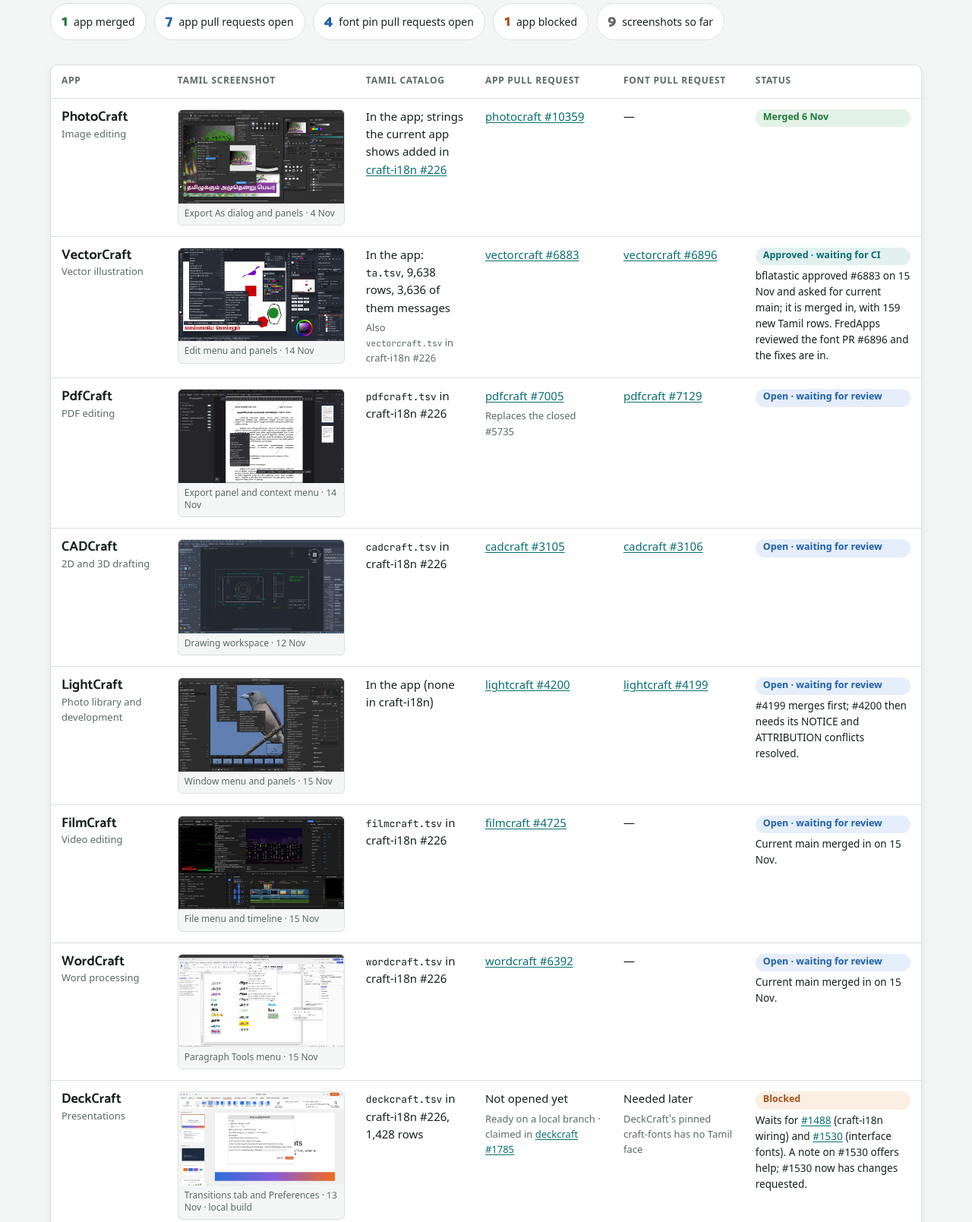
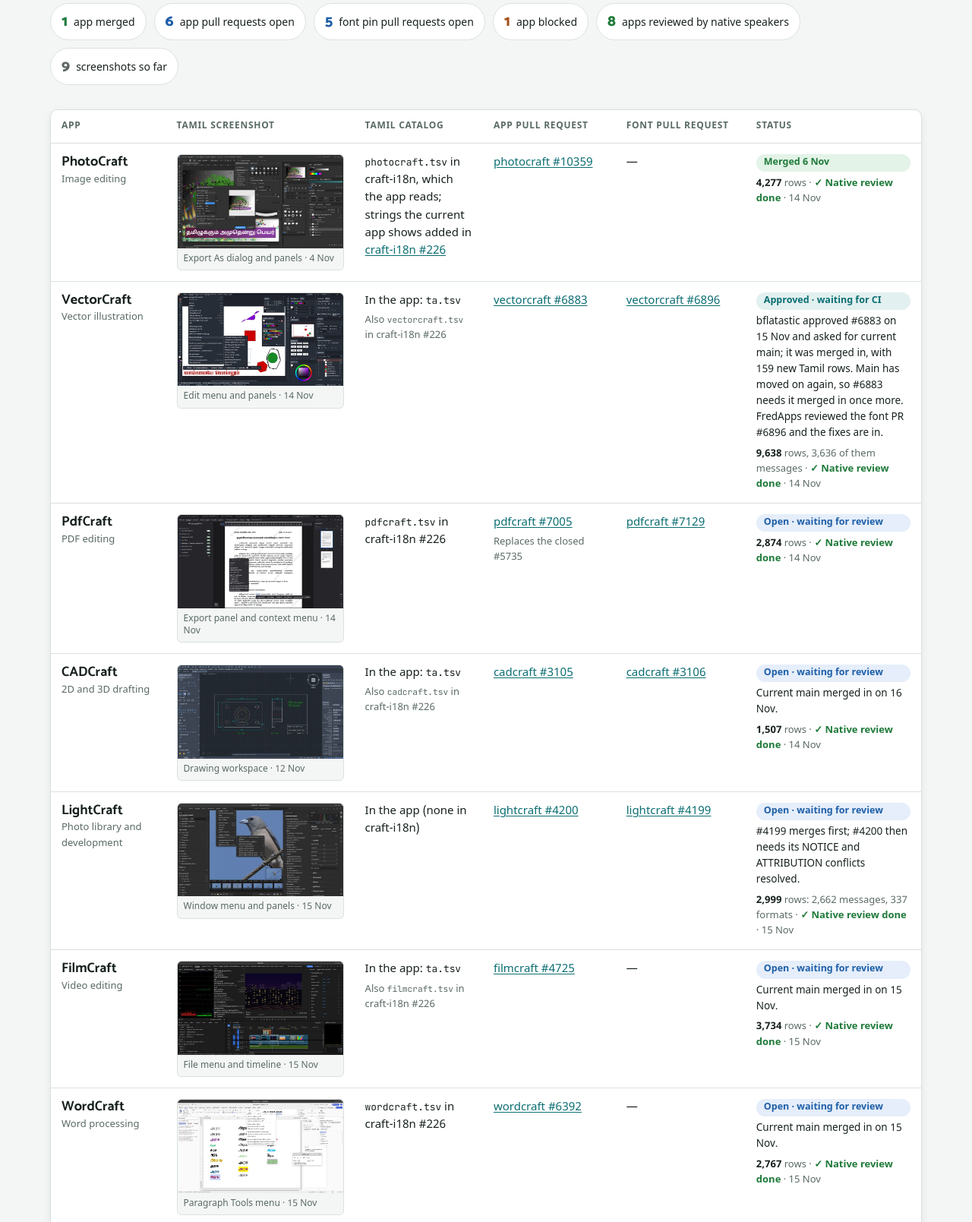
Before and after one commit to newsbaba24x7/artcraft-tamil, a plain HTML site: page index.html in a window 1280 px wide. Shown: the part 209-1818 px from the top of the page at 76% size. Drawn offline with Linux system fonts and the light colour scheme; a web font is replaced by a local one.

Commit message:
Rows translated and native review for each app
LightCraft and WordCraft reviews recorded; CADCraft has current main; VectorCraft needs main again.

```diff
--- a/index.html
+++ b/index.html
@@ -152,6 +152,10 @@ td li + li { margin-top: 2px; }
 .pill.quiet { color: var(--quiet); background: var(--quiet-bg); }
 .status { display: grid; gap: 6px; min-width: 200px; max-width: 260px; }
 .status p { margin: 0; font-size: 13.5px; }
+.status .facts { color: var(--muted); font-size: 13px; }
+.facts b { color: var(--ink); font-variant-numeric: tabular-nums; }
+.facts .rv { color: var(--merged); font-weight: 600; }
+.facts .rv.next { color: var(--quiet); }
 
 /* Notes */
 .notes { display: grid; grid-template-columns: repeat(auto-fit, minmax(300px, 1fr)); gap: 16px; }
@@ -206,9 +210,10 @@ dialog img { display: block; width: 100%; height: auto; max-height: 82vh; object
     <p class="lede">Where each Craft app's Tamil interface stands: the catalog in craft-i18n, the pull request that switches Tamil on in the app, the craft-fonts pin that brings Noto Sans Tamil, and a screenshot of the app running in Tamil where one exists.</p>
     <div class="summary" aria-label="Summary">
       <span class="chip merged"><b>1</b> app merged</span>
-      <span class="chip open"><b>7</b> app pull requests open</span>
-      <span class="chip open"><b>4</b> font pin pull requests open</span>
+      <span class="chip open"><b>6</b> app pull requests open</span>
+      <span class="chip open"><b>5</b> font pin pull requests open</span>
       <span class="chip blocked"><b>1</b> app blocked</span>
+      <span class="chip merged"><b>8</b> apps reviewed by native speakers</span>
       <span class="chip quiet"><b>9</b> screenshots so far</span>
     </div>
   </header>
@@ -234,10 +239,10 @@ dialog img { display: block; width: 100%; height: auto; max-height: 82vh; object
               <span class="cap">Export As dialog and panels · 4 Nov</span>
             </button>
           </td>
-          <td data-label="Tamil catalog">In the app; strings the current app shows added in <a href="https://github.com/storytold/craft-i18n/pull/226">craft-i18n #226</a></td>
+          <td data-label="Tamil catalog"><span class="mono">photocraft.tsv</span> in craft-i18n, which the app reads; strings the current app shows added in <a href="https://github.com/storytold/craft-i18n/pull/226">craft-i18n #226</a></td>
           <td data-label="App pull request"><a href="https://github.com/storytold/photocraft/pull/10359">photocraft #10359</a></td>
           <td data-label="Font pull request">—</td>
-          <td data-label="Status"><div class="status"><span class="pill merged">Merged 6 Nov</span></div></td>
+          <td data-label="Status"><div class="status"><span class="pill merged">Merged 6 Nov</span><p class="facts"><b>4,277</b> rows · <span class="rv">✓ Native review done</span> · 14 Nov</p></div></td>
         </tr>
 
         <tr>
@@ -248,10 +253,10 @@ dialog img { display: block; width: 100%; height: auto; max-height: 82vh; object
               <span class="cap">Edit menu and panels · 14 Nov</span>
             </button>
           </td>
-          <td data-label="Tamil catalog">In the app: <span class="mono">ta.tsv</span>, 9,638 rows, 3,636 of them messages<div class="cell-note">Also <span class="mono">vectorcraft.tsv</span> in craft-i18n #226</div></td>
+          <td data-label="Tamil catalog">In the app: <span class="mono">ta.tsv</span><div class="cell-note">Also <span class="mono">vectorcraft.tsv</span> in craft-i18n #226</div></td>
           <td data-label="App pull request"><a href="https://github.com/storytold/vectorcraft/pull/6883">vectorcraft #6883</a></td>
           <td data-label="Font pull request"><a href="https://github.com/storytold/vectorcraft/pull/6896">vectorcraft #6896</a></td>
-          <td data-label="Status"><div class="status"><span class="pill review">Approved · waiting for CI</span><p>bflatastic approved #6883 on 15 Nov and asked for current main; it is merged in, with 159 new Tamil rows. FredApps reviewed the font PR #6896 and the fixes are in.</p></div></td>
+          <td data-label="Status"><div class="status"><span class="pill review">Approved · waiting for CI</span><p>bflatastic approved #6883 on 15 Nov and asked for current main; it was merged in, with 159 new Tamil rows. Main has moved on again, so #6883 needs it merged in once more. FredApps reviewed the font PR #6896 and the fixes are in.</p><p class="facts"><b>9,638</b> rows, 3,636 of them messages · <span class="rv">✓ Native review done</span> · 14 Nov</p></div></td>
         </tr>
 
         <tr>
@@ -265,7 +270,7 @@ dialog img { display: block; width: 100%; height: auto; max-height: 82vh; object
           <td data-label="Tamil catalog"><span class="mono">pdfcraft.tsv</span> in craft-i18n #226</td>
           <td data-label="App pull request"><a href="https://github.com/storytold/pdfcraft/pull/7005">pdfcraft #7005</a><div class="cell-note">Replaces the closed #5735</div></td>
           <td data-label="Font pull request"><a href="https://github.com/storytold/pdfcraft/pull/7129">pdfcraft #7129</a></td>
-          <td data-label="Status"><div class="status"><span class="pill open">Open · waiting for review</span></div></td>
+          <td data-label="Status"><div class="status"><span class="pill open">Open · waiting for review</span><p class="facts"><b>2,874</b> rows · <span class="rv">✓ Native review done</span> · 14 Nov</p></div></td>
         </tr>
 
         <tr>
@@ -276,10 +281,10 @@ dialog img { display: block; width: 100%; height: auto; max-height: 82vh; object
               <span class="cap">Drawing workspace · 12 Nov</span>
             </button>
           </td>
-          <td data-label="Tamil catalog"><span class="mono">cadcraft.tsv</span> in craft-i18n #226</td>
+          <td data-label="Tamil catalog">In the app: <span class="mono">ta.tsv</span><div class="cell-note">Also <span class="mono">cadcraft.tsv</span> in craft-i18n #226</div></td>
           <td data-label="App pull request"><a href="https://github.com/storytold/cadcraft/pull/3105">cadcraft #3105</a></td>
           <td data-label="Font pull request"><a href="https://github.com/storytold/cadcraft/pull/3106">cadcraft #3106</a></td>
-          <td data-label="Status"><div class="status"><span class="pill open">Open · waiting for review</span></div></td>
+          <td data-label="Status"><div class="status"><span class="pill open">Open · waiting for review</span><p>Current main merged in on 16 Nov.</p><p class="facts"><b>1,507</b> rows · <span class="rv">✓ Native review done</span> · 14 Nov</p></div></td>
         </tr>
 
         <tr>
@@ -293,7 +298,7 @@ dialog img { display: block; width: 100%; height: auto; max-height: 82vh; object
           <td data-label="Tamil catalog">In the app (none in craft-i18n)</td>
           <td data-label="App pull request"><a href="https://github.com/storytold/lightcraft/pull/4200">lightcraft #4200</a></td>
           <td data-label="Font pull request"><a href="https://github.com/storytold/lightcraft/pull/4199">lightcraft #4199</a></td>
-          <td data-label="Status"><div class="status"><span class="pill open">Open · waiting for review</span><p>#4199 merges first; #4200 then needs its NOTICE and ATTRIBUTION conflicts resolved.</p></div></td>
+          <td data-label="Status"><div class="status"><span class="pill open">Open · waiting for review</span><p>#4199 merges first; #4200 then needs its NOTICE and ATTRIBUTION conflicts resolved.</p><p class="facts"><b>2,999</b> rows: 2,662 messages, 337 formats · <span class="rv">✓ Native review done</span> · 15 Nov</p></div></td>
         </tr>
 
         <tr>
@@ -304,10 +309,10 @@ dialog img { display: block; width: 100%; height: auto; max-height: 82vh; object
               <span class="cap">File menu and timeline · 15 Nov</span>
             </button>
           </td>
-          <td data-label="Tamil catalog"><span class="mono">filmcraft.tsv</span> in craft-i18n #226</td>
+          <td data-label="Tamil catalog">In the app: <span class="mono">ta.tsv</span><div class="cell-note">Also <span class="mono">filmcraft.tsv</span> in craft-i18n #226</div></td>
           <td data-label="App pull request"><a href="https://github.com/storytold/filmcraft/pull/4725">filmcraft #4725</a></td>
           <td data-label="Font pull request">—</td>
-          <td data-label="Status"><div class="status"><span class="pill open">Open · waiting for review</span><p>Current main merged in on 15 Nov.</p></div></td>
+          <td data-label="Status"><div class="status"><span class="pill open">Open · waiting for review</span><p>Current main merged in on 15 Nov.</p><p class="facts"><b>3,734</b> rows · <span class="rv">✓ Native review done</span> · 15 Nov</p></div></td>
         </tr>
 
         <tr>
@@ -321,7 +326,7 @@ dialog img { display: block; width: 100%; height: auto; max-height: 82vh; object
           <td data-label="Tamil catalog"><span class="mono">wordcraft.tsv</span> in craft-i18n #226</td>
           <td data-label="App pull request"><a href="https://github.com/storytold/wordcraft/pull/6392">wordcraft #6392</a></td>
           <td data-label="Font pull request">—</td>
-          <td data-label="Status"><div class="status"><span class="pill open">Open · waiting for review</span><p>Current main merged in on 15 Nov.</p></div></td>
+          <td data-label="Status"><div class="status"><span class="pill open">Open · waiting for review</span><p>Current main merged in on 15 Nov.</p><p class="facts"><b>2,767</b> rows · <span class="rv">✓ Native review done</span> · 15 Nov</p></div></td>
         </tr>
 
         <tr>
@@ -332,10 +337,10 @@ dialog img { display: block; width: 100%; height: auto; max-height: 82vh; object
               <span class="cap">Transitions tab and Preferences · 13 Nov · local build</span>
             </button>
           </td>
-          <td data-label="Tamil catalog"><span class="mono">deckcraft.tsv</span> in craft-i18n #226, 1,428 rows</td>
+          <td data-label="Tamil catalog"><span class="mono">deckcraft.tsv</span> in craft-i18n #226</td>
           <td data-label="App pull request">Not opened yet<div class="cell-note">Ready on a local branch · claimed in <a href="https://github.com/storytold/deckcraft/issues/1785">deckcraft #1785</a></div></td>
           <td data-label="Font pull request">Needed later<div class="cell-note">DeckCraft's pinned craft-fonts has no Tamil face</div></td>
-          <td data-label="Status"><div class="status"><span class="pill blocked">Blocked</span><p>Waits for <a href="https://github.com/storytold/deckcraft/pull/1488">#1488</a> (craft-i18n wiring) and <a href="https://github.com/storytold/deckcraft/pull/1530">#1530</a> (interface fonts). A note on #1530 offers help; #1530 now has changes requested.</p></div></td>
+          <td data-label="Status"><div class="status"><span class="pill blocked">Blocked</span><p>Waits for <a href="https://github.com/storytold/deckcraft/pull/1488">#1488</a> (craft-i18n wiring) and <a href="https://github.com/storytold/deckcraft/pull/1530">#1530</a> (interface fonts). A note on #1530 offers help; #1530 now has changes requested.</p><p class="facts"><b>1,422</b> rows · <span class="rv">✓ Native review done</span> · 14 Nov</p></div></td>
         </tr>
 
         <tr>
@@ -349,7 +354,7 @@ dialog img { display: block; width: 100%; height: auto; max-height: 82vh; object
           <td data-label="Tamil catalog"><span class="mono">ta.rs</span> on a local branch</td>
           <td data-label="App pull request">Not opened yet<div class="cell-note">Tamil only, claimed in <a href="https://github.com/storytold/gridcraft/issues/2376">gridcraft #2376</a> · <a href="https://github.com/storytold/gridcraft/pull/581">#581</a> by kulveersingh covers ten Indian languages</div></td>
           <td data-label="Font pull request"><a href="https://github.com/storytold/gridcraft/pull/4317">gridcraft #4317</a><div class="cell-note">craft-fonts pin with Noto Sans Tamil</div></td>
-          <td data-label="Status"><div class="status"><span class="pill open">Font pull request open</span><p>The Tamil pull request follows after native review.</p></div></td>
+          <td data-label="Status"><div class="status"><span class="pill open">Font pull request open</span><p>The Tamil pull request follows after native review.</p><p class="facts"><b>1,802</b> rows · <span class="rv next">Native review next</span></p></div></td>
         </tr>
 
         <tr>
@@ -358,7 +363,7 @@ dialog img { display: block; width: 100%; height: auto; max-height: 82vh; object
           <td data-label="Tamil catalog"><span class="mono">craft-launcher.tsv</span> in craft-i18n #226</td>
           <td data-label="App pull request">—</td>
           <td data-label="Font pull request">—</td>
-          <td data-label="Status"><div class="status"><span class="pill quiet">Deferred</span></div></td>
+          <td data-label="Status"><div class="status"><span class="pill quiet">Deferred</span><p class="facts"><b>276</b> rows · <span class="rv">✓ Language and terms reviewed</span></p></div></td>
         </tr>
       </tbody>
     </table>
@@ -392,7 +397,8 @@ dialog img { display: block; width: 100%; height: auto; max-height: 82vh; object
     <div class="note">
       <h2>Not started</h2>
       <p>TextureCraft has craft-i18n catalogs in other languages but none in Tamil. AniCraft, DesignCraft, EffectCraft, FigCraft, MaterialCraft and SoundCraft have no craft-i18n catalogs; their own repositories weren't checked.</p>
-      <p style="margin-top:8px">Every Tamil catalog is AI-assisted. Native speakers have reviewed PhotoCraft, VectorCraft, DeckCraft, CADCraft, PdfCraft, LightCraft, WordCraft and FilmCraft in the running app; craft-i18n #226 records it in ATTRIBUTION.md. GridCraft and the launcher are next.</p>
+      <p style="margin-top:8px">Every Tamil catalog is AI-assisted. Native speakers Radhika and Mohan Raj have reviewed PhotoCraft, VectorCraft, DeckCraft, CADCraft and PdfCraft (14 Nov) and LightCraft, WordCraft and FilmCraft (15 Nov) in the running app, with screenshots. ATTRIBUTION.md records it in craft-i18n #226 and in the CADCraft and LightCraft pull requests. The shared catalog (<span class="mono">common.tsv</span>, 1,302 rows) and the launcher's were reviewed for language and terms. GridCraft is next.</p>
+      <p style="margin-top:8px">Rows are the Tamil catalog rows each app's pull request ships, or for PhotoCraft the rows on craft-i18n's main, counted on 16 Nov. Apps that read craft-i18n also use the shared catalog.</p>
     </div>
   </section>
 
```
